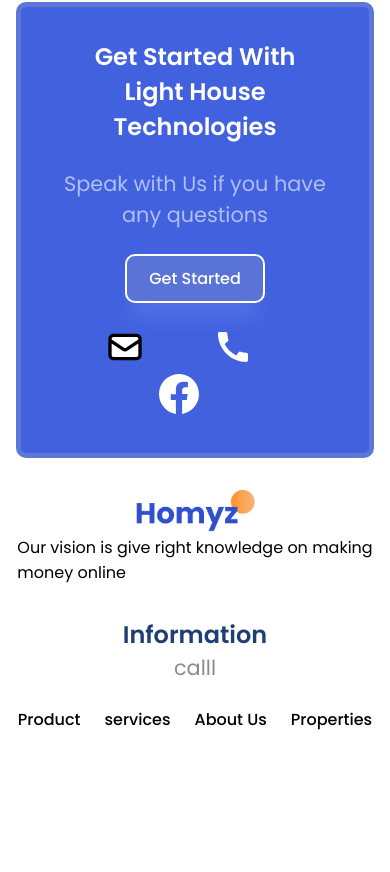
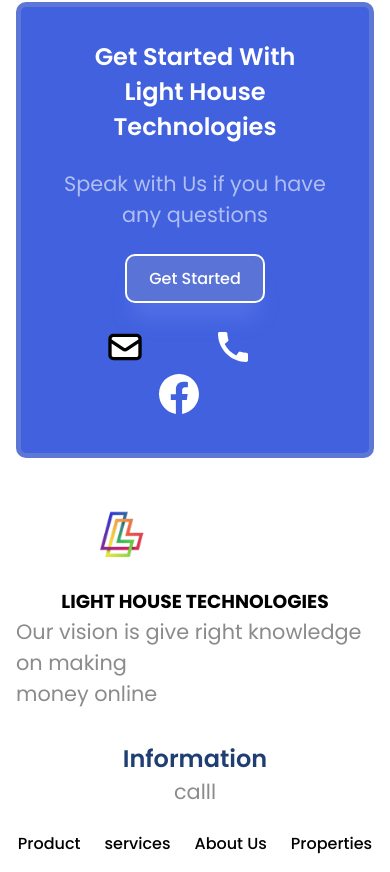
Before and after one commit to Richez003/Forex, a React (Vite) app: page / in a window 390 px wide. Shown: the part 3221-4093 px from the top of the page. Before the commit the page ends 3969 px from the top, so only its background shows below. Built offline with nearby package versions, Linux system fonts and the light colour scheme.

Commit message:
responsivness

```diff
--- a/Components/Footer/Footer.jsx
+++ b/Components/Footer/Footer.jsx
@@ -5,8 +5,11 @@
 <section className="f-wrapper">
   <div className="paddings innerWidth flexCenter f-container">
     <div className="flexColStart f-left">
-      <img src='./logo2.png' alt='' width={120}/>
-      <span className="secondaryTextt">
+      <span className="f-logo">
+      <img src='./Logo1.png' alt='' width={120}/>
+        <h3>LIGHT HOUSE TECHNOLOGIES</h3>
+      </span>
+      <span className="secondaryText">
           Our vision is give right knowledge on making <br/>money online
       </span>
     </div>
--- a/Components/Hero/Hero.css
+++ b/Components/Hero/Hero.css
@@ -20,6 +20,7 @@
 
 .hero-title {
     position: relative;
+    width: 100%;
     z-index: 1;
 }
 
@@ -37,7 +38,7 @@
 .hero-title>h1 {
     font-weight: 600;
     font-size: 3rem;
-    line-height: 4rem;
+    line-height: 3rem;
     margin: 1rem;
 }
 
--- a/Components/Hero/Hero.jsx
+++ b/Components/Hero/Hero.jsx
@@ -1,6 +1,7 @@
 import React from 'react'
 import './Hero.css'
 import {HiLocationMarker} from "react-icons/hi"
+import {motion} from "framer-motion"
 import CountUp from "react-countUp"
 const Hero = () => {
   return (
@@ -9,7 +10,11 @@
 <div className="flexColStart hero-left">
 <div className="hero-title">
   <div className="orange-circle" />
-  <h1>LIGHT HOUSE TECHNOLOGY</h1>
+  <motion.h1
+  initial= {{y: "2rem", opacity: 0}}
+  animate = {{y: 0, opacity: 1}}
+  transition={ {duration: 3, type: "spring"}}
+  >LIGHT HOUSE TECHNOLOGY</motion.h1>
 
   <h2>
     Discover The Secret Behind Internet Wealth
```
